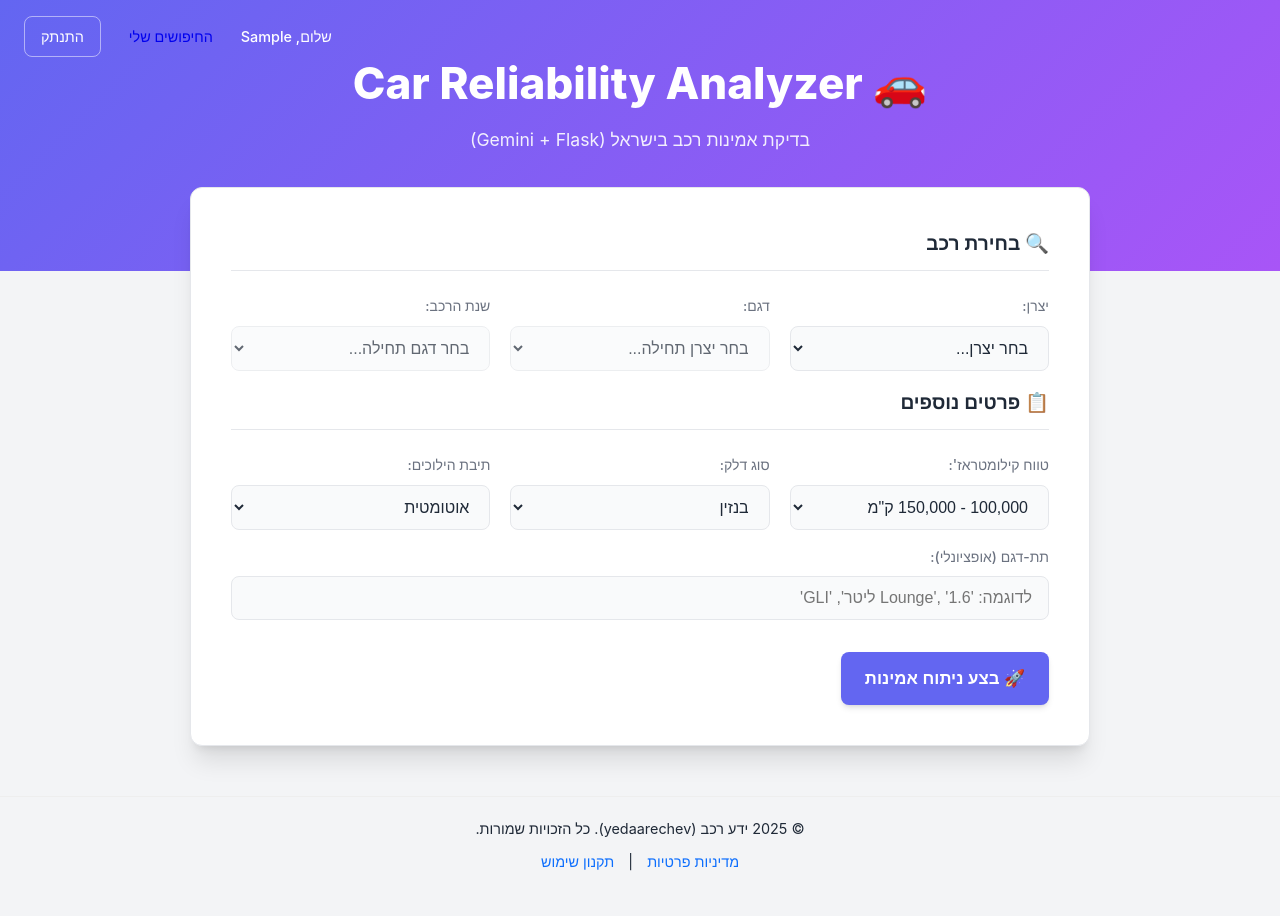
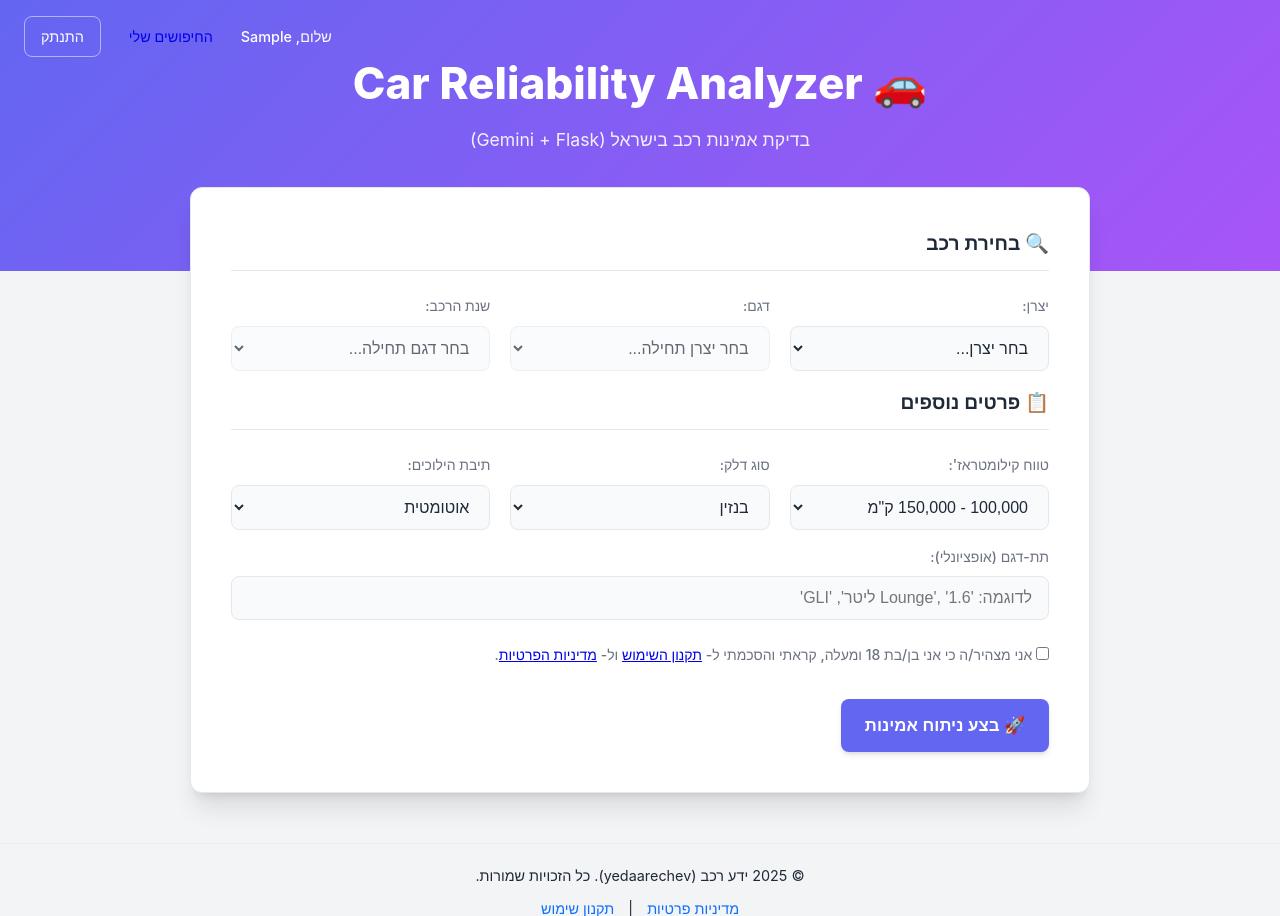
Before and after one commit to giladscore494/reliabilityAIModelsR, a Flask app: page / in a window 1280 px wide. Shown: the top 916 px of the page. Before the commit the page ends 871 px from the top, so only its background shows below. Run offline with Flask 3, Linux system fonts and the light colour scheme; the visitor is signed in with stand-in values (Sample User, id 1).

Commit message:
Update index.html

```diff
--- a/my-flask-app/templates/index.html
+++ b/my-flask-app/templates/index.html
@@ -102,6 +102,19 @@
                 <input type="text" id="sub_model" name="sub_model" placeholder="לדוגמה: 'Lounge', '1.6 ליטר', 'GLI'">
             </div>
 
+            <!-- ✅ אישור גיל והסכמה לתנאי שימוש -->
+            <div class="form-group" style="margin-top: 1.5rem;">
+                <label>
+                    <input type="checkbox" id="legal-confirm" name="legal-confirm" required>
+                    אני מצהיר/ה כי אני בן/בת 18 ומעלה, קראתי והסכמתי ל-
+                    <a href="{{ url_for('terms') }}" target="_blank">תקנון השימוש</a> ול-
+                    <a href="{{ url_for('privacy') }}" target="_blank">מדיניות הפרטיות</a>.
+                </label>
+                <p id="legal-error" style="color: #b91c1c; font-size: 0.85rem; display: none; margin-top: 0.5rem;">
+                    ⚠️ חובה לאשר את הסעיף כדי להמשיך.
+                </p>
+            </div>
+
             <button type="submit" id="submit-button">
                 <span class="button-text">🚀 בצע ניתוח אמינות</span>
                 <div class="spinner hidden" aria-hidden="true"></div>
@@ -114,14 +127,13 @@
     </main>
 
     <footer style="text-align: center; padding: 20px; margin-top: 50px; border-top: 1px solid #eee; font-size: 0.9em;">
-        <p>
-            &copy; 2025 ידע רכב (yedaarechev). כל הזכויות שמורות.
-        </p>
+        <p>&copy; 2025 ידע רכב (yedaarechev). כל הזכויות שמורות.</p>
         <p style="margin-top: 10px;">
             <a href="{{ url_for('privacy') }}" style="margin: 0 10px; color: #0d6efd; text-decoration: none;">מדיניות פרטיות</a> |
             <a href="{{ url_for('terms') }}" style="margin: 0 10px; color: #0d6efd; text-decoration: none;">תקנון שימוש</a>
         </p>
     </footer>
+
     <script>
         const userIsAuthenticated = {{ user.is_authenticated | tojson }};
         const carModelsData = {{ car_models_data | tojson }};
```
